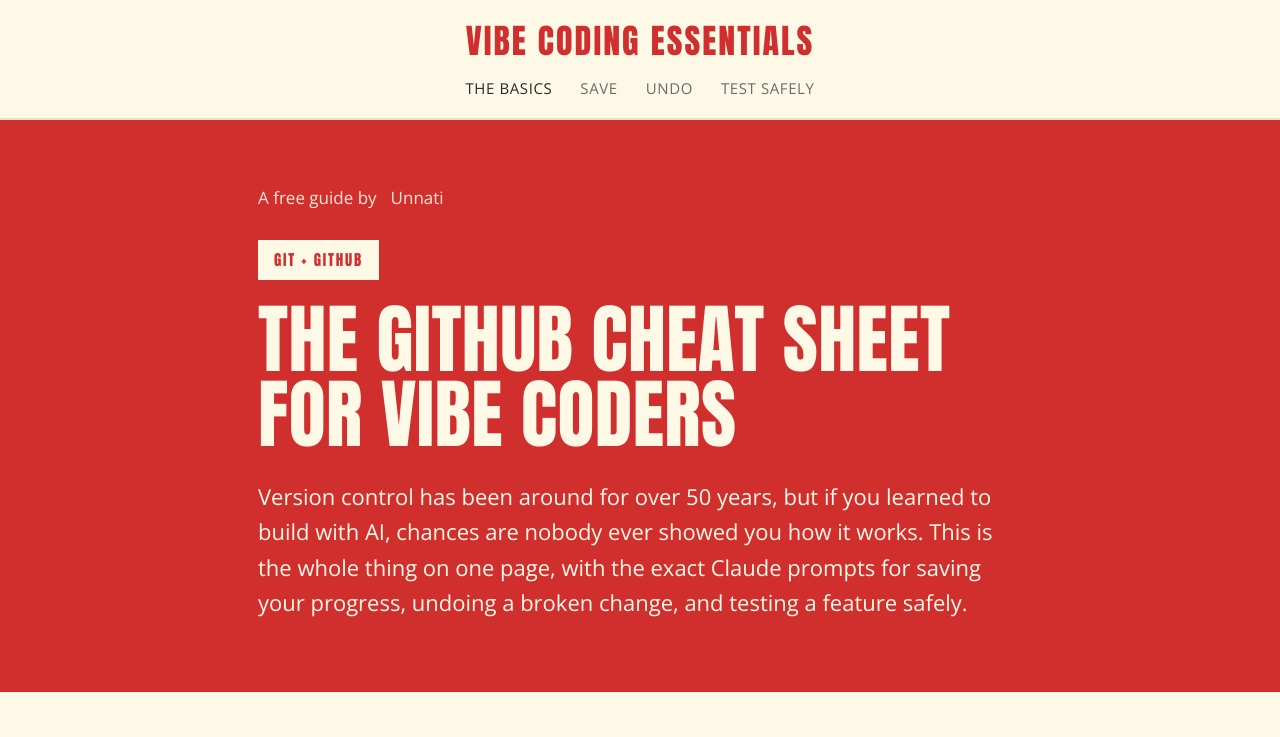
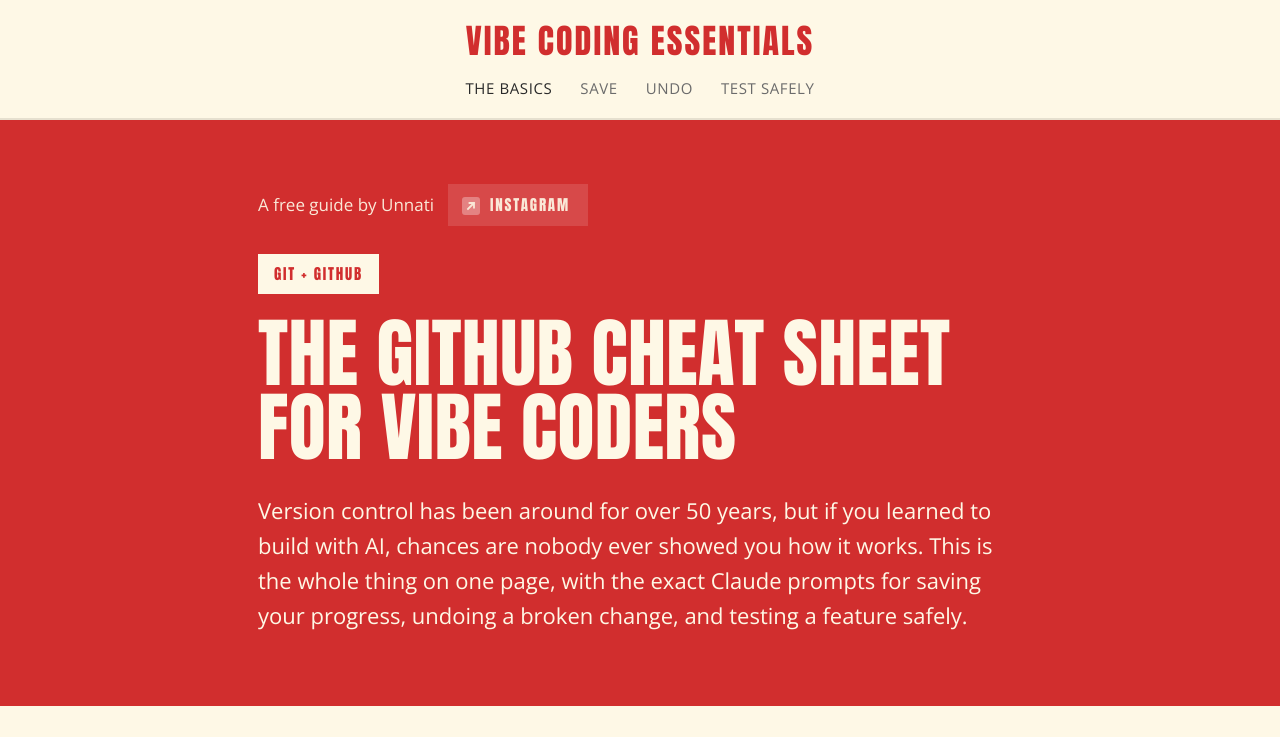
Before and after one commit to Unnati-23/github-cheat-sheet, a plain HTML site: page index.html in a window 1280 px wide. Shown: the top 737 px of the page. Drawn offline with nearby package versions, Linux system fonts and the light colour scheme.

Commit message:
Add Instagram handle @aiwithunnati
Instagram pill in the hero byline and a Follow on Instagram button
in the closing card.

Co-Authored-By: Claude Opus 5.5 <noreply@anthropic.com>

```diff
--- a/index.html
+++ b/index.html
@@ -77,6 +77,20 @@
   .hero { background: var(--red); color: var(--cream); padding: 64px 0 72px; }
   .byline { display: flex; flex-wrap: wrap; align-items: center; gap: 10px 14px; font-size: 17px; opacity: .92; }
   .byline strong { font-weight: 400; }
+  .social {
+    display: inline-flex; align-items: center; gap: 10px;
+    background: rgba(255, 255, 255, 0.14);
+    color: var(--cream);
+    font-family: var(--display);
+    text-transform: uppercase;
+    letter-spacing: 0.12em;
+    font-size: 15px;
+    text-decoration: none;
+    padding: 9px 18px 8px 14px;
+    opacity: 1;
+  }
+  .social:hover { background: rgba(255, 255, 255, 0.24); }
+  .social svg { width: 18px; height: 18px; flex: none; }
   .tag {
     display: inline-block;
     background: var(--cream);
@@ -238,7 +252,13 @@
   <!-- ===== Hero ===== -->
   <section class="hero">
     <div class="wrap">
-      <div class="byline">A free guide by <strong>Unnati</strong></div>
+      <div class="byline">
+        <span>A free guide by <strong>Unnati</strong></span>
+        <a class="social" href="https://www.instagram.com/aiwithunnati/" target="_blank" rel="noopener" aria-label="Instagram: @aiwithunnati">
+          <svg viewBox="0 0 18 18" aria-hidden="true"><rect width="18" height="18" rx="3" fill="rgba(255,255,255,0.35)"/><path d="M6 12 L12 6 M7.5 6 H12 V10.5" stroke="#FEF8E6" stroke-width="1.8" fill="none" stroke-linecap="square"/></svg>
+          Instagram
+        </a>
+      </div>
       <span class="tag">Git + GitHub</span>
       <h1>The GitHub Cheat Sheet for Vibe Coders</h1>
       <p class="lede">Version control has been around for over 50 years, but if you learned to build with AI, chances are nobody ever showed you how it works. This is the whole thing on one page, with the exact Claude prompts for saving your progress, undoing a broken change, and testing a feature safely.</p>
@@ -445,8 +465,8 @@
       <article class="card">
         <span class="eyebrow">More vibe coding essentials</span>
         <h2>New to building with AI? Start here.</h2>
-        <p>Tell Claude to commit and push. That one habit makes everything else on this page possible. Follow for more vibe coding essentials.</p>
-        <a class="btn" href="#top">Back to the top &rarr;</a>
+        <p>Tell Claude to commit and push. That one habit makes everything else on this page possible. Follow <strong>@aiwithunnati</strong> on Instagram for more vibe coding essentials.</p>
+        <a class="btn" href="https://www.instagram.com/aiwithunnati/" target="_blank" rel="noopener">Follow on Instagram &rarr;</a>
       </article>
 
     </div>
```
Also changed, not shown: 1 other file.
